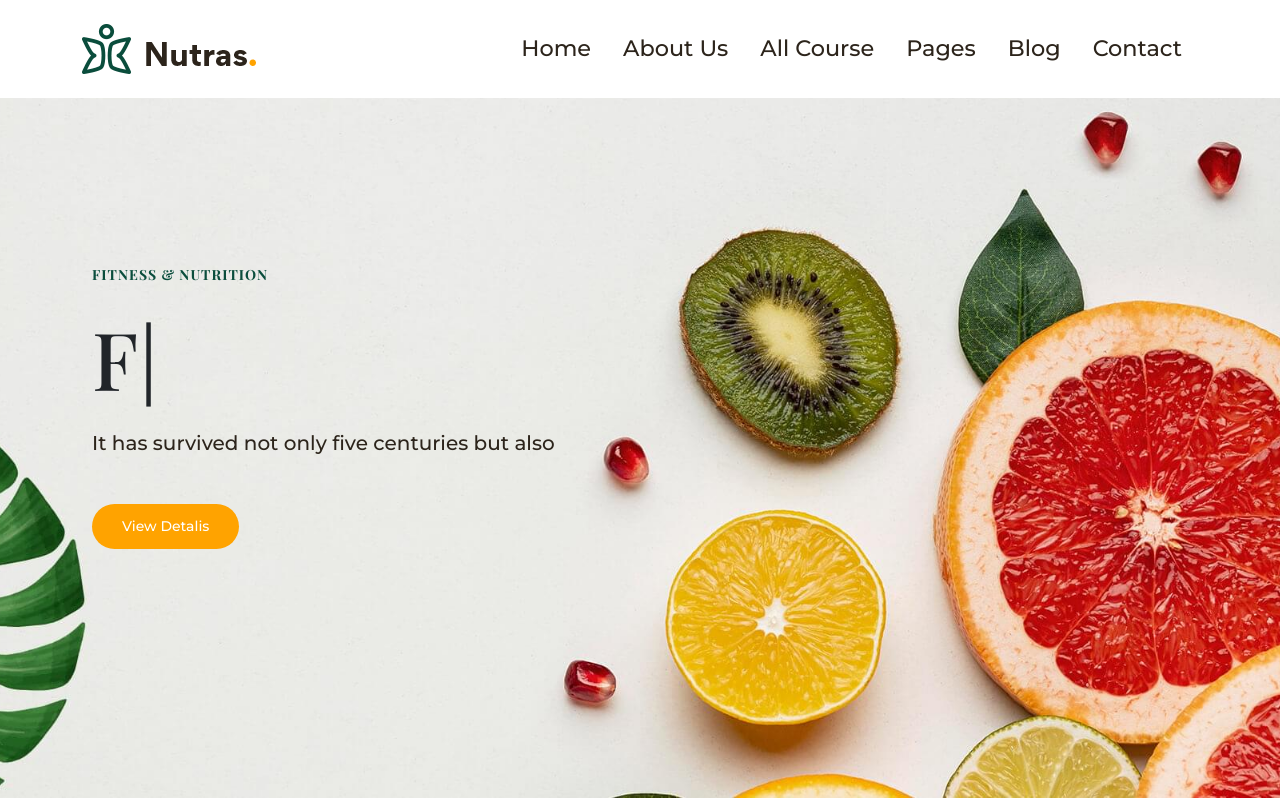
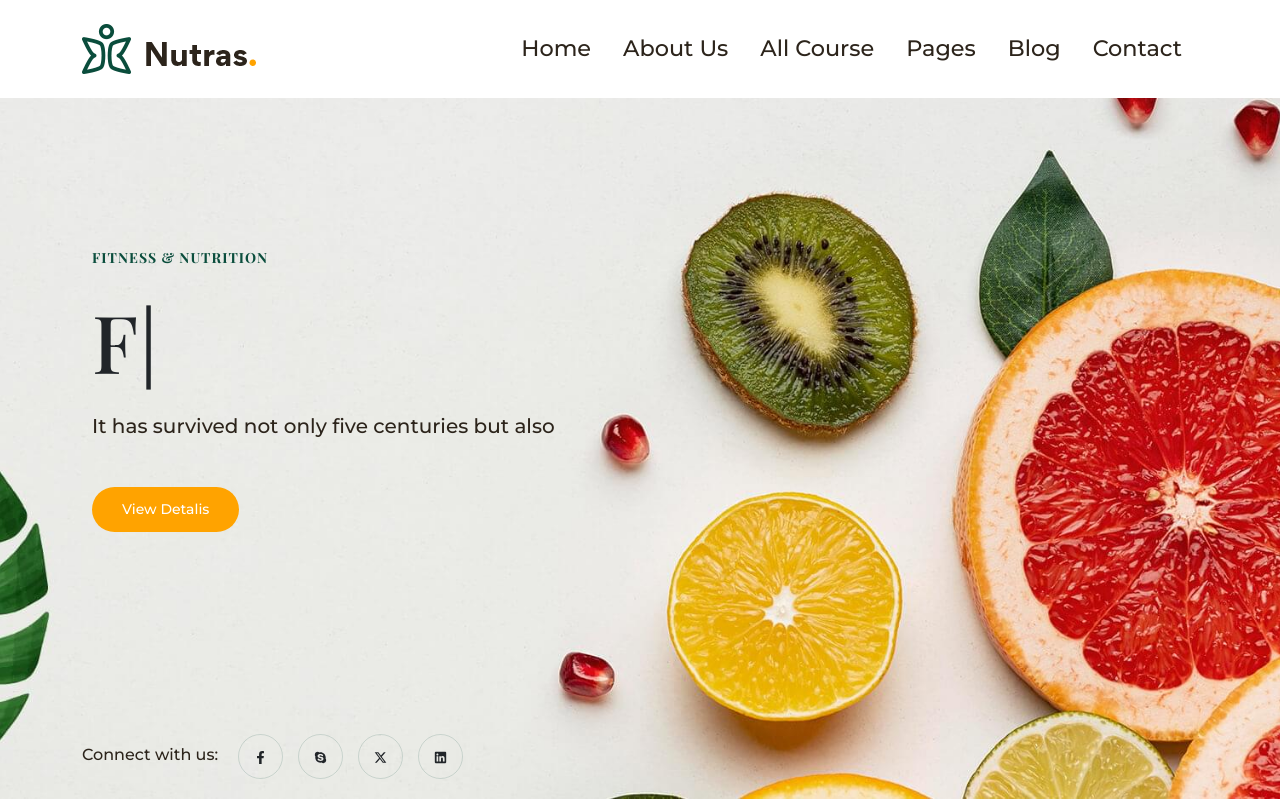
Before and after one commit to ahmed-mohammed-developer/nutras_fitness_and_nutrition, a React (Create React App) app: page / in a window 1280 px wide. Built offline with nearby package versions, Linux system fonts and the light colour scheme.

Commit message:
end home

```diff
--- a/package.json
+++ b/package.json
@@ -7,8 +7,10 @@
     "@testing-library/react": "^13.4.0",
     "@testing-library/user-event": "^13.5.0",
     "react": "^18.3.1",
+    "react-animations": "^1.0.0",
     "react-dom": "^18.3.1",
     "react-icons": "^5.3.0",
+    "react-reveal": "^1.2.2",
     "react-scripts": "5.0.1",
     "typewriter-effect": "^2.21.0",
     "web-vitals": "^2.1.4"
--- a/public/index.html
+++ b/public/index.html
@@ -2,10 +2,10 @@
 <html lang="en">
   <head>
     <meta charset="utf-8" />
-    <link rel="icon" href="./images/favicon.ico" />
+    <link rel="icon" href="./favicon.ico" />
     <meta name="viewport" content="width=device-width, initial-scale=1" />
     <meta name="description" content="Nutras Fitness & Nutrition is a comprehensive platform designed to offer top-notch fitness and nutrition consultancy services. The website provides a user-friendly interface and a modern design, making it easy for users to navigate and find the information they need. It features various sections including courses, testimonials, blogs, and contact information, ensuring a seamless experience for visitors. Whether you're looking to improve your fitness, get personalized nutrition advice, or explore wellness programs, Nutras Fitness & Nutrition has you covered.">
-    <link rel="apple-touch-icon" href="./images/favicon.ico" />
+    <link rel="apple-touch-icon" href="./favicon.ico" />
     <!--
       manifest.json provides metadata used when your web app is installed on a
       user's mobile device or desktop. See https://developers.google.com/web/fundamentals/web-app-manifest/
--- a/src/Components/Home/Home.css
+++ b/src/Components/Home/Home.css
@@ -1,5 +1,5 @@
 .home {
-    height: calc(100vh - 50px);
+    height: 100%;
     position: relative;
 }
 .home:before{
@@ -16,7 +16,7 @@
     z-index: -1;
 }
 .home-content{
-    height: 90vh;
+    height: calc(100vh - 114px);
     display: flex;
     flex-direction: column;
     justify-content: center;
@@ -78,5 +78,51 @@ font-size: 36px;
 .view-deatlis-home-buttom:hover{
     background-color: #0a4d3c;
     color: #fff;
-    transition-duration: 1s;
+    transition: all 0.3s linear;
 }
+.social-wrapper {
+    display: flex;
+    align-items: baseline;
+    padding-bottom: 1rem;
+}
+.social-wrapper p {
+    font-size: 16px;
+    font-weight: 500;
+    padding-right: 5px;
+    white-space: nowrap;
+    color: #2c241b;
+}
+@media (width < 500px) {
+    .social-wrapper p {
+        font-size: 14px;
+   }
+}
+.social {
+    display: flex;
+    margin: 0;
+    padding-left: 0;
+}
+.social li {
+    margin-left: 15px;
+    list-style: none;
+    width: 45px;
+    height: 45px;
+    line-height: 43px;
+    text-align: center;
+    border: 1px solid rgba(10, 77, 60, 0.15);
+    border-radius: 50%;
+    cursor: pointer;
+}
+@media (width < 500px) {
+    .social li {
+        margin-left: 10px;
+        width: 35px;
+        height: 35px;
+        line-height: 33px;
+    }
+}
+.social li:hover {
+    background-color: #0a4d3c;
+    color: #fff;
+    transition: all 0.3s linear;
+}
--- a/src/Components/Home/Home.jsx
+++ b/src/Components/Home/Home.jsx
@@ -1,11 +1,19 @@
 import React from 'react'
 import './Home.css'
 import Typewriter from 'typewriter-effect';
+import { FaFacebookF } from "react-icons/fa";
+import { FaSkype } from "react-icons/fa";
+import { FaXTwitter } from "react-icons/fa6";
+import { FaLinkedin } from "react-icons/fa";
+
+
+
+
 
 
 const Home = () => {
   return (
-    <div className='mt-5 home' id='#home'>
+    <div className='pt-5 home' id='#home'>
       <div className='container'>
       <div className="home-content">
         <h6>Fitness & Nutrition</h6>
@@ -27,6 +35,17 @@ const Home = () => {
             <p>It has survived not only five centuries but also</p>
             <a href='#home' className="view-deatlis-home-buttom">View Detalis</a>
         </div>
+        <div className="slider-social">
+          <div className="social-wrapper">
+            <p>Connect with us:</p>
+            <ul className="social">
+              <li><FaFacebookF size={13}/></li>
+              <li><FaSkype size={13} /></li>
+              <li><FaXTwitter size={13} /></li>
+              <li><FaLinkedin size={13} /></li>
+            </ul>
+          </div>
+        </div>
       </div>
     </div>
   )
--- a/src/Components/Navbar/Navbar.jsx
+++ b/src/Components/Navbar/Navbar.jsx
@@ -2,11 +2,14 @@ import React from 'react';
 import { FaBars } from "react-icons/fa";
 import Logo from "../../assets/images/logo.png"
 import './Navbar.css'
+import Fade from 'react-reveal/Fade'
+
 
 
 const Navbar = () => {
   return (
     <div>
+              <Fade top>
       <nav className="navbar navbar-expand-lg  fixed-top">
         <div className="container">
 
@@ -67,6 +70,7 @@ const Navbar = () => {
           </div>
         </div>
       </nav>
+      </Fade>
     </div>
   );
 }
```
Also changed, not shown: 2 other files (tests, documents, lock files or other folders).
